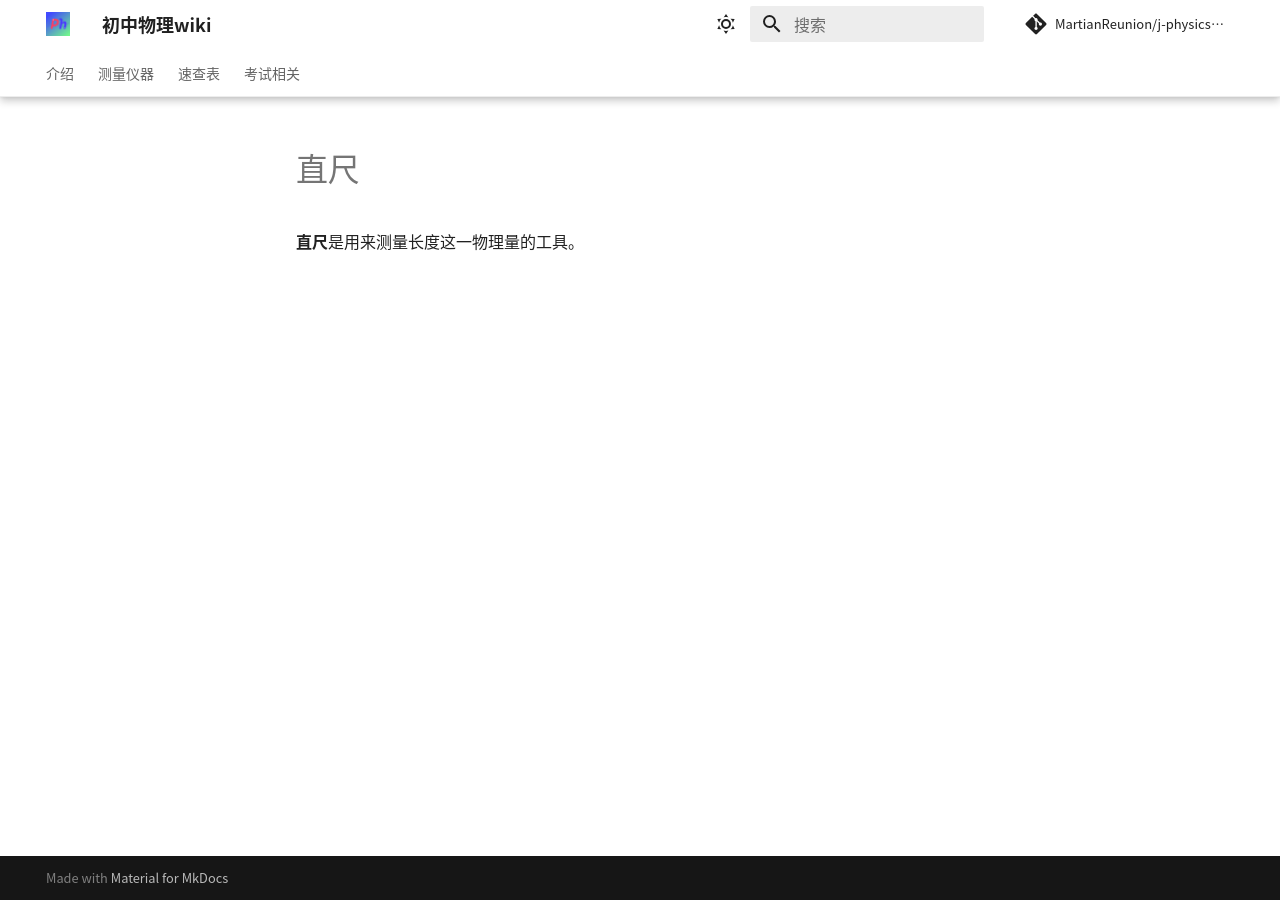
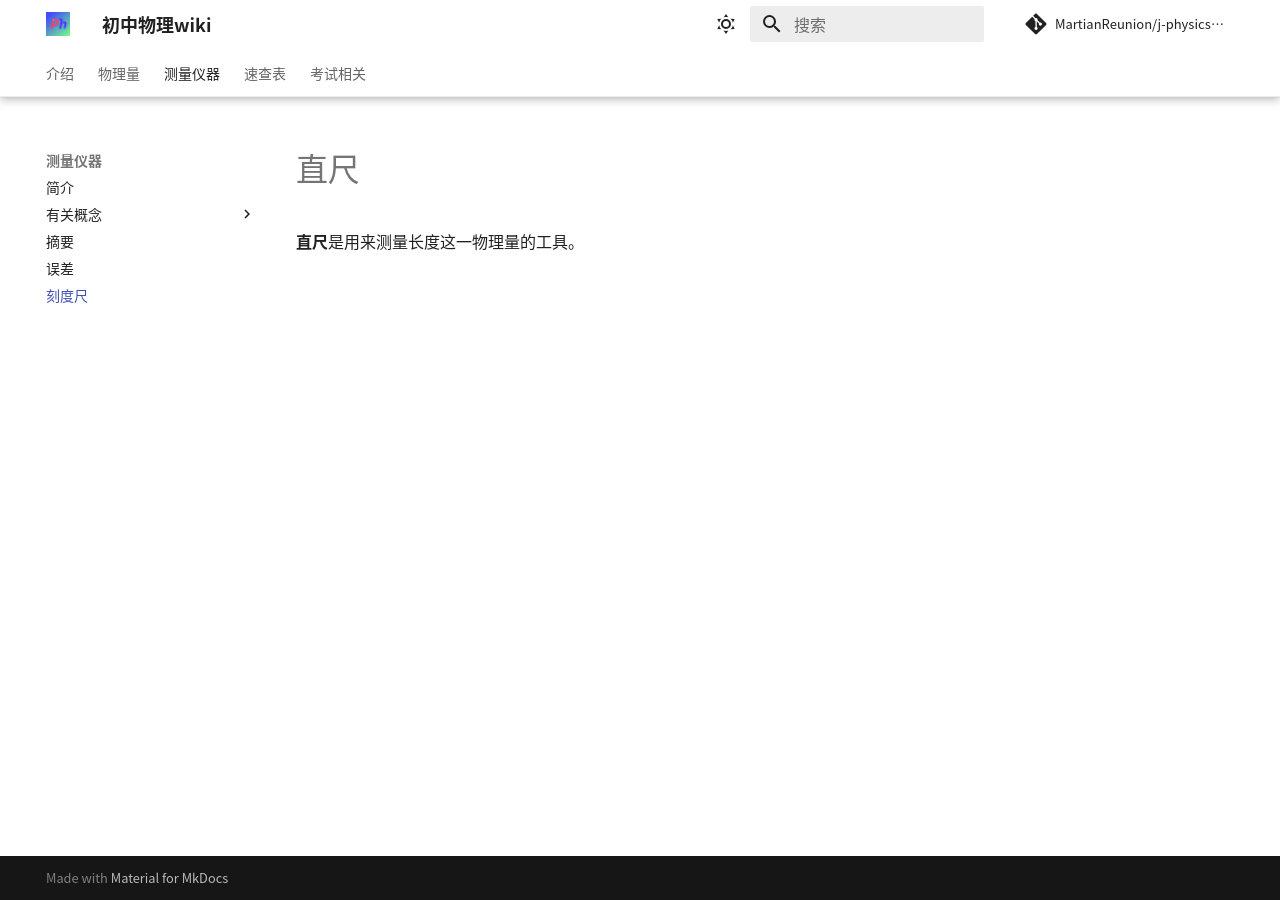
Before and after one commit to MartianReunion/j-physics-wiki, an MkDocs documentation site: the page built from docs/measuring-instrument/ruler.md, in a window 1280 px wide. Built offline with MkDocs 1.6.1 and Material for MkDocs 9.7.7, drawn with Linux system fonts in a browser that asks for light colours; nearby versions of some CDN libraries; library files that are not in the unit come from our copies; comment, search, counter and statistics services are not loaded; some of the changed lines change nothing that is shown.

Commit message:
upd(mkdocs.yml):添加未添加的页面

```diff
--- a/mkdocs.yml
+++ b/mkdocs.yml
@@ -16,10 +16,18 @@ nav:
     - 如何参与编写: intro/how.md
     - 格式手册: intro/format.md
     - 联系方式: intro/contact.md
+  - 物理量:
+    - 简介: physical-quantity/intro.md
+    - 概念:
+      - 国际单位制: physical-quantity/conception/si.md
   - 测量仪器:
     - 简介: measuring-instrument/intro.md
+    - 有关概念:
+      - 误差: measuring-instrument/conception/error.md
+      - 估读: measuring-instrument/conception/estimate-observing.md
     - 摘要: measuring-instrument/abstract.md
     - 误差: measuring-instrument/error.md
+    - 刻度尺: measuring-instrument/ruler.md
   - 速查表:
     - 简介: qrt/intro.md
     - 物理量: qrt/physical-quantity.md
```
